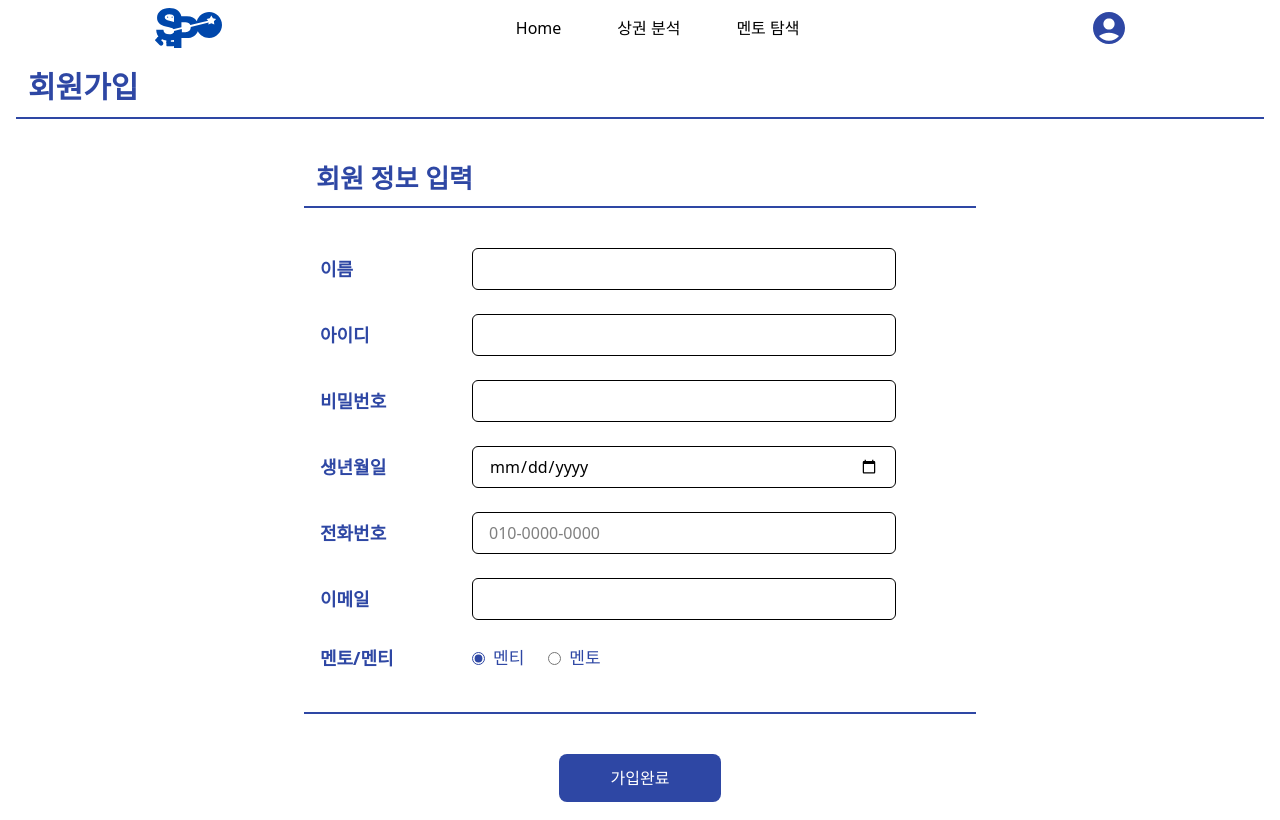
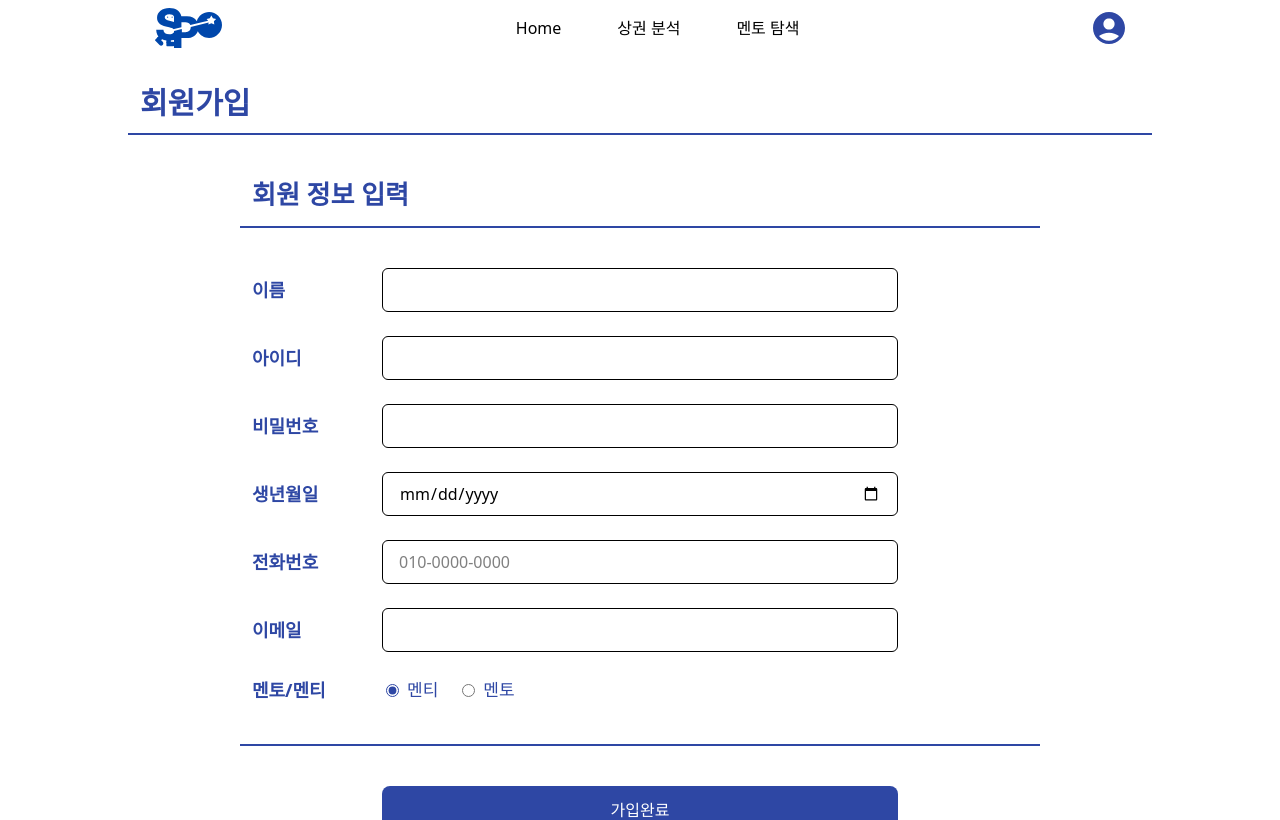
Before and after one commit to Likelion-YeungNam-Univ/13th-StartPoint-web, a React (Vite) app: page /signup in a window 1280 px wide. Shown: the top 820 px of the page. Built offline with nearby package versions, Linux system fonts and the light colour scheme; no server answers.

Commit message:
입력란 / 제출 버튼 위치, 크기 단일화

```diff
--- a/src/pages/SignUp.jsx
+++ b/src/pages/SignUp.jsx
@@ -1,10 +1,11 @@
-import React, { useState } from "react";
+// src/pages/SignUp.jsx
+import React, { useMemo, useState } from "react";
 import { signup } from "../api/auth";
 import { useNavigate } from "react-router-dom";
 
 const SignUp = () => {
   const inputClass =
-    "w-full border rounded-md px-4 py-2 bg-white focus:shadow-inner focus:outline-[#2E47A4] caret-[#2E47A4]";
+    "h-11 w-full border rounded-md px-4 bg-white focus:shadow-inner focus:outline-[#2E47A4] caret-[#2E47A4]";
 
   const navigate = useNavigate();
 
@@ -17,8 +18,10 @@ const SignUp = () => {
     email: "",
     role: "mentee",
   });
+  const [error, setError] = useState("");
+  const [loading, setLoading] = useState(false);
 
-  const [error, setError] = useState("");
+  const today = useMemo(() => new Date().toISOString().slice(0, 10), []);
 
   const onChange = (e) => {
     const { name, value } = e.target;
@@ -28,16 +31,37 @@ const SignUp = () => {
   const onSubmit = async (e) => {
     e.preventDefault();
     setError("");
+
+    if (
+      !form.name ||
+      !form.id ||
+      !form.password ||
+      !form.birth ||
+      !form.phone ||
+      !form.email
+    ) {
+      setError("모든 필수 항목을 입력해 주세요.");
+      return;
+    }
+    const phoneOk = /^(01[016789])[-]?\d{3,4}[-]?\d{4}$/.test(
+      form.phone.trim()
+    );
+    if (!phoneOk) {
+      setError("전화번호 형식이 올바르지 않습니다. 예) 010-1234-5678");
+      return;
+    }
+
+    setLoading(true);
     try {
       await signup({
-        name: form.name,
-        birth: form.birth, // YYYY-MM-DD
-        email: form.email,
-        id: form.id,
-        userId: form.id, // 둘 다 보냄
+        name: form.name.trim(),
+        birth: form.birth,
+        email: form.email.trim(),
+        id: form.id.trim(),
+        userId: form.id.trim(), // 백엔드 정리 전까진 둘 다
         password: form.password,
-        role: form.role, // auth.js에서 대문자 변환됨
-        phone: form.phone,
+        role: form.role,
+        phone: form.phone.trim(),
       });
       alert("회원가입 성공!");
       navigate("/login");
@@ -47,88 +71,152 @@ const SignUp = () => {
         err?.response?.data?.message ||
         "회원가입에 실패했습니다. 입력값을 확인하세요.";
       setError(msg);
+    } finally {
+      setLoading(false);
     }
   };
 
   return (
-    <div className="w-full max-w-7xl mx-auto px-4">
-      <h1 className="text-[30px] text-[#2E47A4] font-bold px-3 py-2 border-b-2 border-[#2E47A4]">
+    // 상단 NavBar 64px 가정: 화면 중앙 배치
+    <div className="w-full max-w-7xl mx-auto px-4 min-h-[calc(100vh-64px)]">
+      <h1 className="w-full max-w-5xl mx-auto mt-4 text-[30px] text-[#2E47A4] font-bold px-3 py-2 border-b-2 border-[#2E47A4]">
         회원가입
       </h1>
-      <div className="flex flex-col mx-auto w-full max-w-2xl">
-        <div className="mt-10">
-          <h2 className="text-[26px] text-[#2E47A4] font-semibold px-3 mb-2">
-            회원 정보 입력
-          </h2>
-        </div>
-        <form className="border-t-2 border-[#2E47A4]" onSubmit={onSubmit}>
-          <div className="grid grid-cols-[120px_minmax(0,1fr)] gap-x-8 gap-y-6 items-center border-b-2 border-[#2E47A4] py-10 pl-4 pr-20">
-            <label className="text-lg font-semibold text-[#2E47A4]">이름</label>
+
+      {/* 폼 덩어리 자체를 화면 중앙으로 */}
+      <div className="w-full max-w-4xl place-self-center ">
+        <form onSubmit={onSubmit} noValidate>
+          {/* 3열: [라벨 120px] [입력칸] [유령 칼럼 120px]  */}
+          <div className="grid grid-cols-[110px_minmax(0,1fr)_110px] gap-x-8 gap-y-6 items-center py-10 px-12">
+            <h2 className="col-span-3 text-[26px] text-[#2E47A4] font-semibold px-3 pb-3 mb-4 border-b-2 border-[#2E47A4]">
+              회원 정보 입력
+            </h2>
+            {/* 이름 */}
+            <label
+              className="pl-3 text-lg font-semibold text-[#2E47A4]"
+              htmlFor="name"
+            >
+              이름
+            </label>
             <input
+              id="name"
               name="name"
               value={form.name}
               onChange={onChange}
               className={inputClass}
+              autoComplete="name"
+              required
             />
+            <div className="block" aria-hidden />
 
-            <label className="text-lg font-semibold text-[#2E47A4]">
+            {/* 아이디 */}
+            <label
+              className="pl-3 text-lg font-semibold text-[#2E47A4]"
+              htmlFor="uid"
+            >
               아이디
             </label>
             <input
+              id="uid"
               name="id"
               value={form.id}
               onChange={onChange}
               className={inputClass}
+              autoComplete="username"
+              required
             />
+            <div className="block" aria-hidden />
 
-            <label className="text-lg font-semibold text-[#2E47A4]">
+            {/* 비밀번호 */}
+            <label
+              className="pl-3 text-lg font-semibold text-[#2E47A4]"
+              htmlFor="pw"
+            >
               비밀번호
             </label>
             <input
+              id="pw"
               type="password"
               name="password"
               value={form.password}
               onChange={onChange}
               className={inputClass}
+              autoComplete="new-password"
+              required
+              minLength={8}
             />
+            <div className="block" aria-hidden />
 
-            <label className="text-lg font-semibold text-[#2E47A4]">
+            {/* 생년월일 */}
+            <label
+              className="pl-3 text-lg font-semibold text-[#2E47A4]"
+              htmlFor="birth"
+            >
               생년월일
             </label>
             <input
+              id="birth"
               type="date"
               name="birth"
               value={form.birth}
               onChange={onChange}
               className={inputClass}
+              autoComplete="bday"
+              max={today}
+              required
             />
+            <div className="block" aria-hidden />
 
-            <label className="text-lg font-semibold text-[#2E47A4]">
+            {/* 전화번호 */}
+            <label
+              className="pl-3 text-lg font-semibold text-[#2E47A4]"
+              htmlFor="phone"
+            >
               전화번호
             </label>
             <input
+              id="phone"
+              type="tel"
               name="phone"
               placeholder="010-0000-0000"
               value={form.phone}
               onChange={onChange}
               className={inputClass}
+              autoComplete="tel"
+              inputMode="numeric"
+              pattern="^(01[016789])[-]?\d{3,4}[-]?\d{4}$"
+              required
             />
+            <div className="block" aria-hidden />
 
-            <label className="text-lg font-semibold text-[#2E47A4]">
+            {/* 이메일 */}
+            <label
+              className="pl-3 text-lg font-semibold text-[#2E47A4]"
+              htmlFor="email"
+            >
               이메일
             </label>
             <input
+              id="email"
               type="email"
               name="email"
               value={form.email}
               onChange={onChange}
               className={inputClass}
+              autoComplete="email"
+              required
             />
+            <div className="block" aria-hidden />
 
-            <label className="text-lg font-semibold text-[#2E47A4]">
+            {/* 멘토/멘티 */}
+            <label className="pl-3 text-lg font-semibold text-[#2E47A4]">
               멘토/멘티
             </label>
-            <div className="flex items-center gap-6">
+            <div
+              className="flex items-center gap-6 pl-1"
+              role="radiogroup"
+              aria-label="역할 선택"
+            >
               <label className="flex items-center gap-2">
                 <input
                   type="radio"
@@ -152,20 +240,29 @@ const SignUp = () => {
                 <span className="text-[17px] text-[#2E47A4]">멘토</span>
               </label>
             </div>
+            <div className="block" aria-hidden />
+
+            {/* 구분선: 전체 열 가로지름 */}
+            <div className="col-span-3 my-4 border-b-2 border-[#2E47A4]" />
+
+            {/* 버튼: 같은 그리드의 2열(입력칸 폭 그대로) */}
+            <div className="col-start-2">
+              <button
+                type="submit"
+                className="w-full h-12 bg-[#2E47A4] text-white text-base rounded-lg hover:bg-[#2E47A4]/90 transition disabled:opacity-60 disabled:cursor-not-allowed"
+                disabled={loading}
+              >
+                {loading ? "처리 중..." : "가입완료"}
+              </button>
+            </div>
+            <div className="block" aria-hidden />
           </div>
 
           {error && (
-            <div className="text-red-600 text-center mt-4">{error}</div>
+            <div className="text-red-600 text-center -mt-6 mb-6" role="alert">
+              {error}
+            </div>
           )}
-
-          <div className="my-10 flex justify-center">
-            <button
-              type="submit"
-              className="bg-[#2E47A4] text-white text-base py-3 px-13 rounded-lg hover:bg-[#2E47A4]/90 transition"
-            >
-              가입완료
-            </button>
-          </div>
         </form>
       </div>
     </div>
```
